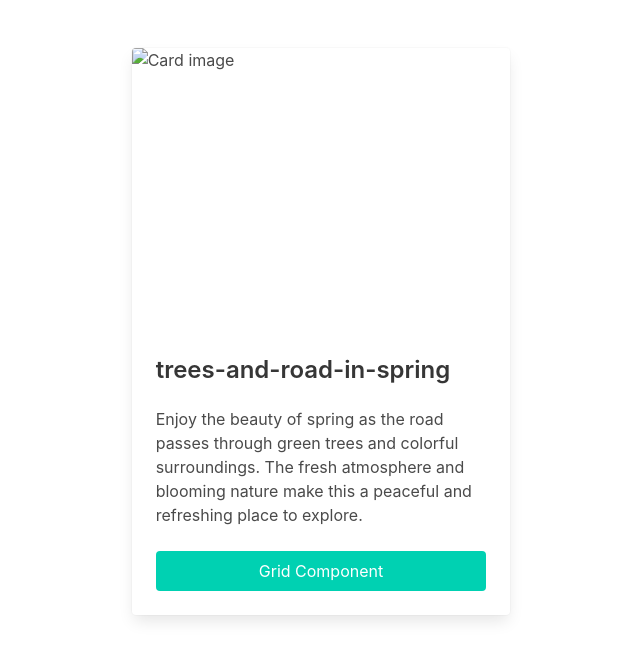
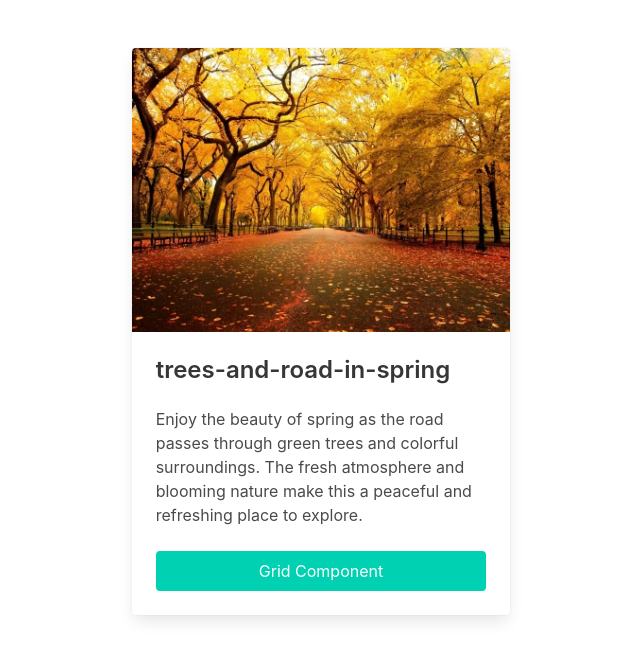
Before and after one commit to Amanp-123/Cognifyz_Tasks, a plain HTML site: page Level2/Task1/bulma-card.html in a window 1280 px wide. Shown: the whole page, without its empty margins (319-959 px from the left). Drawn offline with nearby package versions, Linux system fonts and the light colour scheme.

Commit message:
Link change

```diff
--- a/Level2/Task1/bulma-card.html
+++ b/Level2/Task1/bulma-card.html
@@ -18,7 +18,7 @@
           <div class="card">
             <div class="card-image">
               <figure class="image is-4by3">
-                <img src="/Level2/Task2/wallpapersden.com_trees-and-road-in-spring_400x300.jpg" alt="Card image">
+                <img src="/Level2/Task1/wallpapersden.com_trees-and-road-in-spring_400x300.jpg" alt="Card image">
               </figure>
             </div>
 
```
